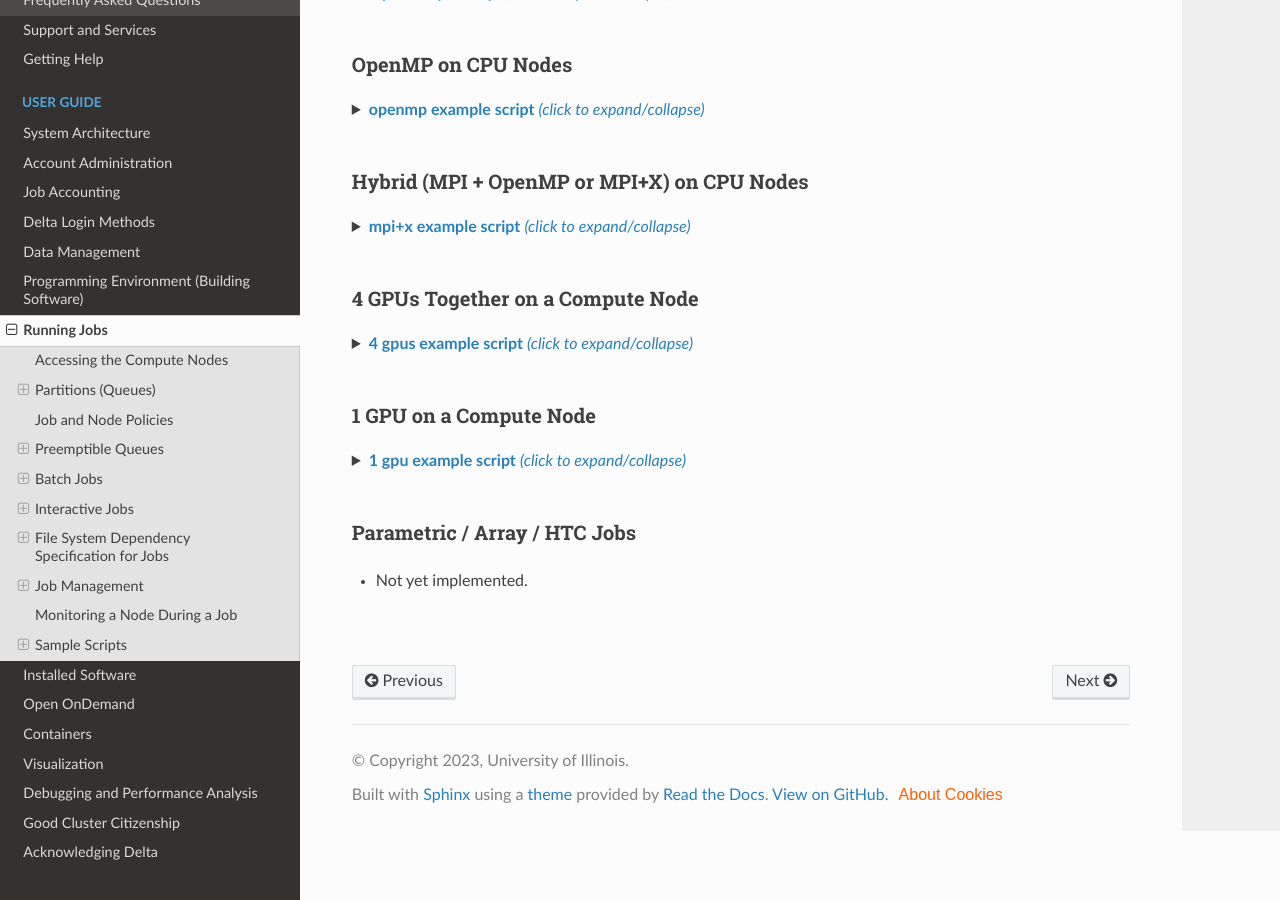
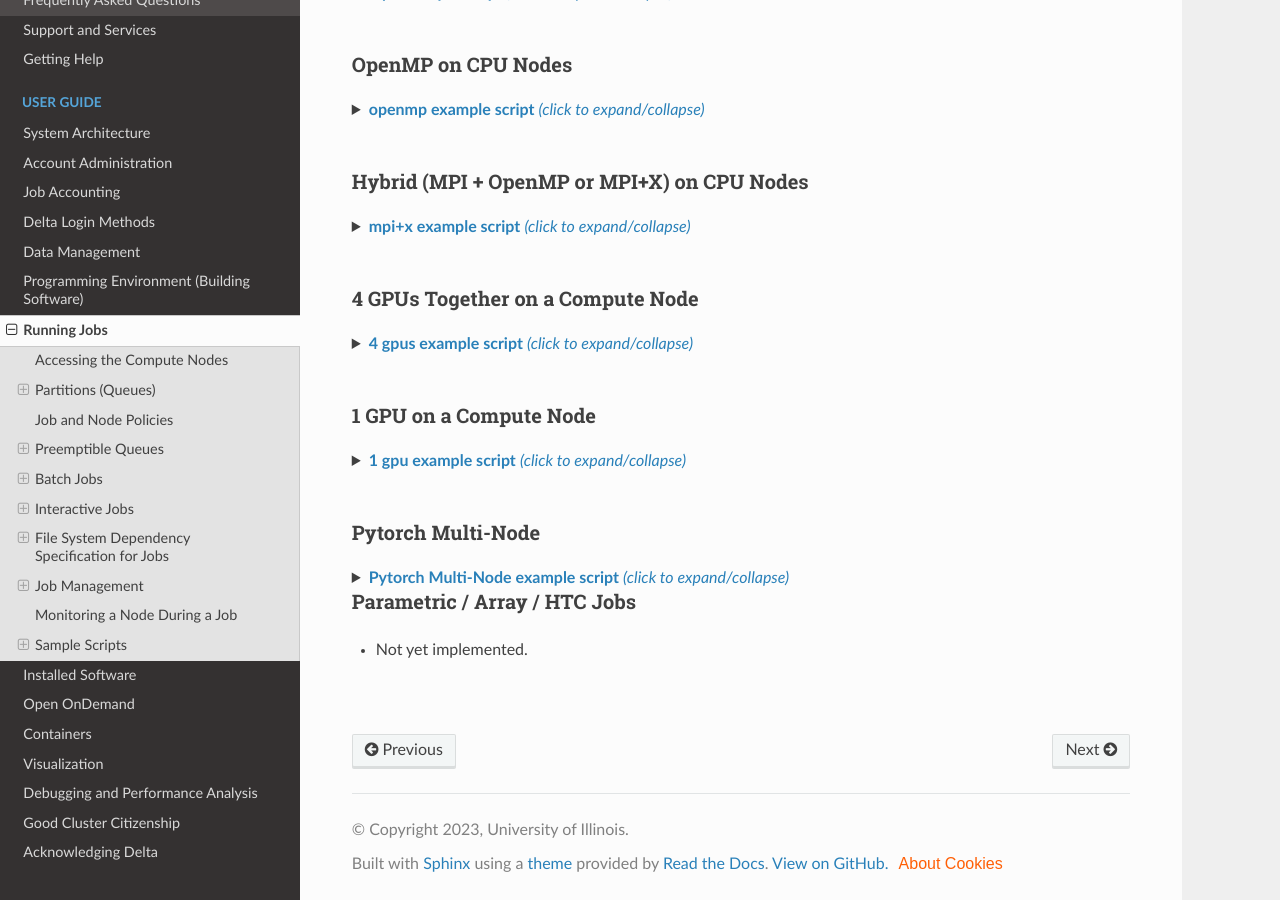
Before and after one commit to ncsa/Delta_doc, a Sphinx documentation site: the page built from docs/source/user_guide/running_jobs.rst, in a window 1280 px wide and 900 px high, scrolled down 14255 px. Built offline with Sphinx 7.4.7 and the Read the Docs theme 3.1.0, drawn with Linux system fonts in a browser that asks for light colours; part of the change alters nothing that is shown.

Commit message:
Update running_jobs.rst
added Pytorch Multi-Node example script

```diff
--- a/docs/source/user_guide/running_jobs.rst
+++ b/docs/source/user_guide/running_jobs.rst
@@ -1004,6 +1004,56 @@ Hybrid (MPI + OpenMP or MPI+X) on CPU Nodes
    </details>
 |
 
+Pytorch Multi-Node
+~~~~~~~~~~~~~~~~~~~~~~~~~~~~~~~~~~
+
+.. raw:: html
+
+   <details>
+   <summary><a><b>Pytorch Multi-Node example script</b> <i>(click to expand/collapse)</i></a></summary>
+
+.. code-block::
+
+   #!/bin/bash
+   #SBATCH --account=account_name
+   #SBATCH --job-name=multinode-example
+   #SBATCH --partition=gpuA40x4
+   #SBATCH --nodes=2
+   #SBATCH --ntasks-per-node=1
+   #SBATCH --gpus-per-node=4
+   #SBATCH --cpus-per-task=8
+   #SBATCH --time=00:40:00
+   #SBATCH --output=ddp_training_%j.log
+   #SBATCH --error=ddp_training_%j.err
+
+   nodes=( $( scontrol show hostnames $SLURM_JOB_NODELIST ) )
+   nodes_array=($nodes)
+   head_node=${nodes_array[0]}
+   head_node_ip=$(srun --nodes=1 --ntasks=1 -w "$head_node" hostname --ip-address)
+   echo "Head node: $head_node"
+   echo "Head node IP: $head_node_ip"
+
+   export LOGLEVEL=INFO
+
+   module load anaconda3_gpu
+   export NCCL_DEBUG=INFO
+   export NCCL_SOCKET_IFNAME=hsn
+   module load nccl # loads the nccl built with the AWS nccl plugin for Slingshot11
+   module list
+   echo "Job is starting on `hostname`"
+
+   time srun torchrun --nnodes ${SLURM_NNODES} \
+   	--nproc_per_node ${SLURM_GPUS_PER_NODE} \
+  	--rdzv_id $RANDOM --rdzv_backend c10d \
+  	--rdzv_endpoint="$head_node_ip:29500" \
+  	${SLURM_SUBMIT_DIR}/multinode.py 50 10
+
+   rm -f snapshot.pt
+
+.. raw:: html
+
+   </details>
+
 Parametric / Array / HTC Jobs
 ~~~~~~~~~~~~~~~~~~~~~~~~~~~~~
 
```
